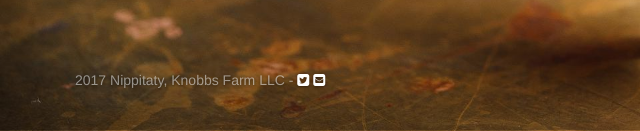
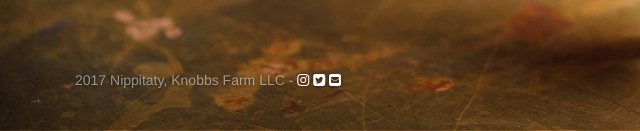
Before and after one commit to Nippitaty/Nippitaty.github.io, a plain HTML site: page index.html in a window 1280 px wide. Shown: the part 670-801 px from the top of the page, 0-640 px from the left. Drawn offline with nearby package versions, Linux system fonts and the light colour scheme.

Commit message:
added instagram

```diff
--- a/index.html
+++ b/index.html
@@ -48,7 +48,7 @@
 
                 <div class="mastfoot">
                   <div class="inner">
-                    <p>2017 Nippitaty, Knobbs Farm LLC - <a href="https://twitter.com/Nippitaty"><i class="fa fa-twitter-square" aria-hidden="true"></i></a> <a href="mailto:info@nippitaty.com"><i class="fa fa-envelope-square" aria-hidden="true"></i></a></p>
+                    <p>2017 Nippitaty, Knobbs Farm LLC - <a herf="https://www.instagram.com/Nippitaty/"><i class="fa fa-instagram" aria-hidden="true"></i></a> <a href="https://twitter.com/Nippitaty"><i class="fa fa-twitter-square" aria-hidden="true"></i></a> <a href="mailto:info@nippitaty.com"><i class="fa fa-envelope-square" aria-hidden="true"></i></a></p>
                   </div>
                 </div>
 
```
